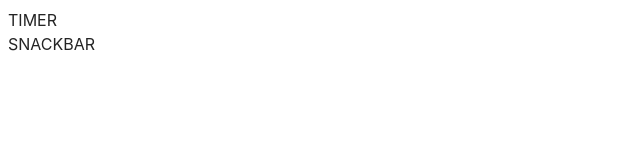
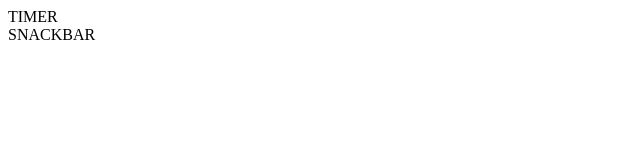
Before and after one commit to dmvoytyuk/goit-js-hw-10, a website built with Vite: page src/index.html in a window 1280 px wide. Shown: the whole page, without its empty margins (0-640 px from the left). Built offline with nearby package versions, Linux system fonts and the light colour scheme.

Commit message:
Update styles.css

```diff
--- a/src/css/styles.css
+++ b/src/css/styles.css
@@ -5,22 +5,6 @@
   |============================
 */
 @import url('./reset.css');
-
-:root {
-  font-family: Inter, Avenir, Helvetica, Arial, sans-serif;
-  font-size: 16px;
-  line-height: 24px;
-  font-weight: 400;
-
-  color: #242424;
-  background-color: rgba(255, 255, 255, 0.87);
-
-  font-synthesis: none;
-  text-rendering: optimizeLegibility;
-  -webkit-font-smoothing: antialiased;
-  -moz-osx-font-smoothing: grayscale;
-  -webkit-text-size-adjust: 100%;
-}
 
 .timer {
   display: flex;
```
